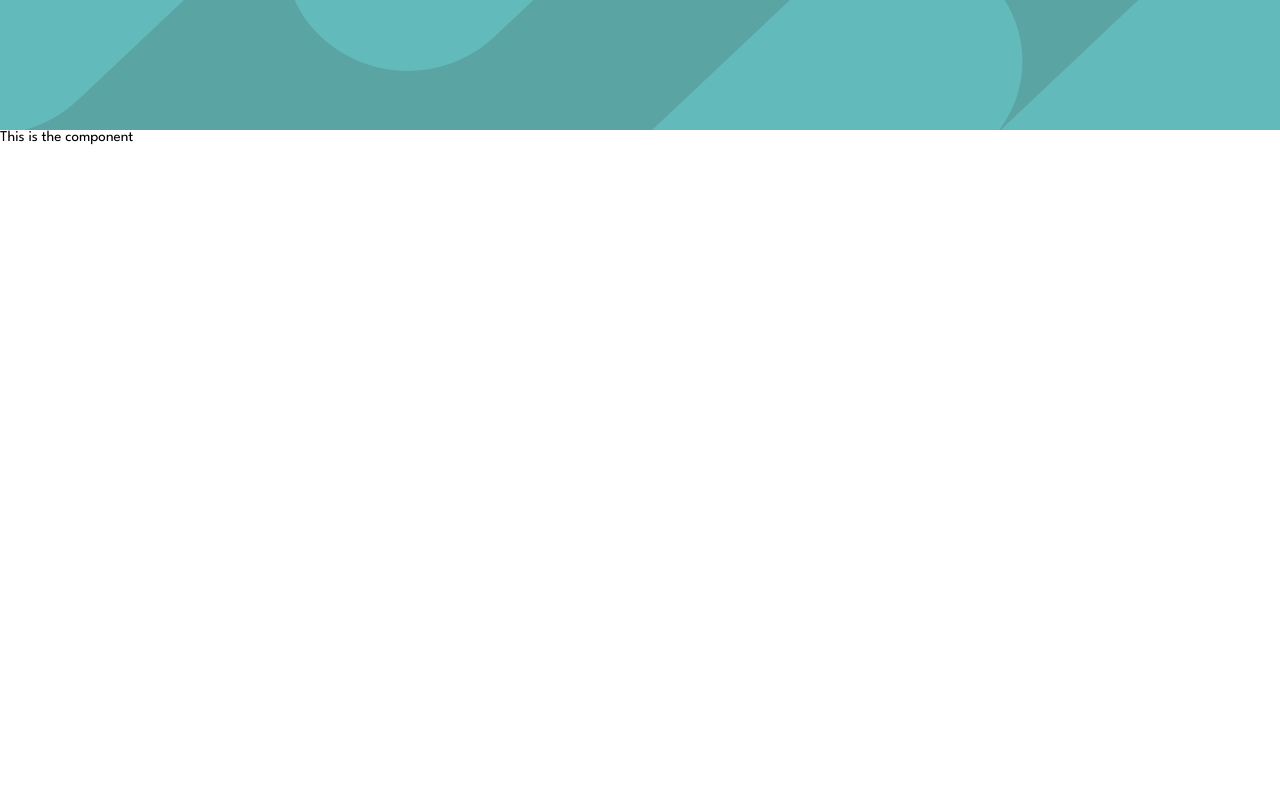
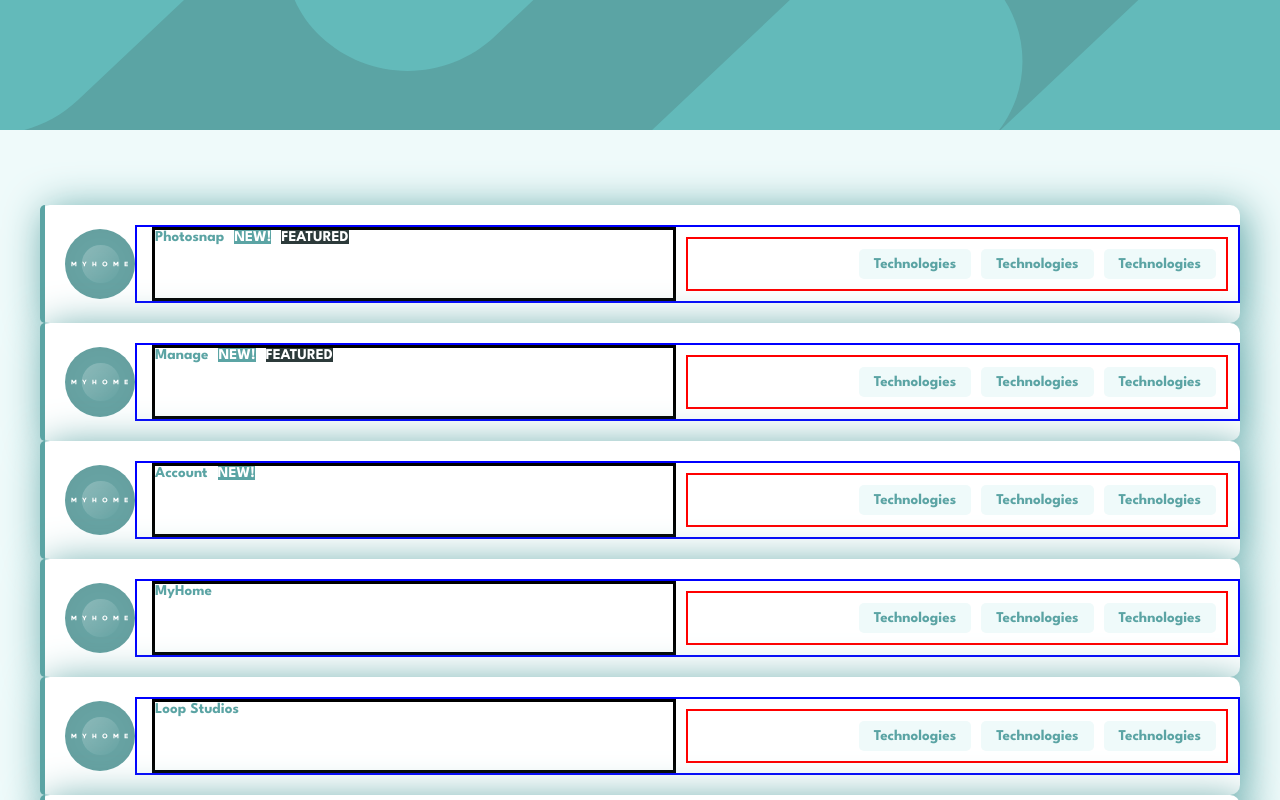
Before and after one commit to ddmihai/jobfilters, a React (Vite) app: page / in a window 1280 px wide. Shown: the top 800 px of the page. Built offline with nearby package versions, Linux system fonts and the light colour scheme.

Commit message:
added basic cards

```diff
--- a/src/App.jsx
+++ b/src/App.jsx
@@ -1,12 +1,15 @@
 import './app.scss';
 import Header from './components/Header/Header';
+import MainWrapper from './components/Main/MainWrapper';
+
+
 
 function App() {
 
   return (
     <main className='mainComponent'>
       <Header />
-      This is the component
+      <MainWrapper />
     </main>
   )
 }
--- a/src/app.scss
+++ b/src/app.scss
@@ -1,6 +1,6 @@
 // Font import
+@use './styles/variables';
 @import url('https://fonts.googleapis.com/css2?family=League+Spartan:wght@100..900&display=swap');
-
 
 // resets
 * {
@@ -15,23 +15,6 @@
 }
 
 
-
-/*
-    Variables
-        1. Primary
-        2. Background
-        3. Filter Tablets
-*/
-$DesaturatedDarkCyan: hsl(180, 29%, 50%);
-
-$LightGrayishCyan: hsl(180, 52%, 96%);
-$LightGrayishCyan:  hsl(180, 31%, 95%);
-$DarkGrayishCyan: hsl(180, 8%, 52%);
-$VeryDarkGrayishCyan: hsl(180, 14%, 20%);
-
-
-/*
-    Breakepoints
-*/
-$MobileScreen: '375px';
-$DesktopScreen: '1440px';
+body {
+    background-color: variables.$LightGrayishCyan;
+}
--- /dev/null
+++ b/src/components/CardWrapper/CardWrapper.jsx
@@ -0,0 +1,36 @@
+import styles from './CardWrapper.module.scss';
+import myHome from '../../assets/images/myhome.svg';
+
+
+const CardWrapper = ({ company }) => {
+
+    return (
+        <figure className={styles.figureJobCard}>
+            <img src={myHome} alt='company svg' width={70} height={70} />
+
+            {/* Wrapper job description and technologies tab */}
+            <aside className={styles.secondatyWrapper}>
+
+                {/* Wrapper for detials */}
+                <article className={styles.detailsWrapper}>
+                    <div className={styles.wrapperTitle}>
+                        <p className={styles.companyTitle}>{ company.company }</p>
+                        <p className={styles.companyNew}>{ company.new ? 'NEW!' : '' }</p>
+                        <p className={styles.companyTag}>{ company.featured ? 'FEATURED' : '' }</p>
+                    </div>
+
+                    {/* Ohters */}
+                </article>
+
+                {/* Wrapper for the technologies */}
+                <article className={styles.texhnologiesWrapper}>
+                    <p>Technologies</p>
+                    <p>Technologies</p>
+                    <p>Technologies</p>
+                </article>
+            </aside>
+        </figure>
+    )
+};
+
+export default CardWrapper;
--- /dev/null
+++ b/src/components/CardWrapper/CardWrapper.module.scss
@@ -0,0 +1,96 @@
+@use '../../styles/variables';
+
+
+.figureJobCard {
+    background-color: white;
+    border-radius: 10px;
+    max-width: 1200px;
+    margin: 0 auto;
+    position: relative;
+    padding: 20px 0;
+    display: flex;
+
+    // shadow
+    box-shadow: 5px 5px 40px variables.$DesaturatedDarkCyan;
+
+    &::before {
+        content: '';
+        position: absolute;
+        top: 0;
+        bottom: 0;
+        border-top-left-radius: 10px;
+        border-bottom-left-radius: 10px;
+        max-height: inherit;
+        width: 5px;
+        background-color: variables.$DesaturatedDarkCyan;
+    };
+
+    & img {
+        margin-left: 25px;
+        align-self: center;
+    }
+}
+
+
+// Secondary wrapper
+.secondatyWrapper {
+    border: 2px solid blue;
+    flex: 1;
+    display: flex;
+    flex-wrap: wrap;
+};
+
+
+.detailsWrapper {
+    border: 3px solid black;
+    flex: 1;
+    margin-left: 15px;
+
+    // manageable
+    & .wrapperTitle {
+        display: flex;
+        font-weight: bold;
+        color: variables.$DesaturatedDarkCyan;
+        gap: 10px;
+
+
+        & .companyTitle {
+
+        };
+
+        & .companyTag {
+            background: variables.$VeryDarkGrayishCyan;
+            color: white;
+        };
+
+        & .companyNew {
+            color: white;
+            background: variables.$DesaturatedDarkCyan;
+
+        };
+
+    }
+}
+
+
+// tech wrapper
+// TODO: MODIFY LATER
+.texhnologiesWrapper {
+    border: 2px solid red;
+    flex: 1;
+    display: flex;
+    align-items: center;
+    justify-content: end;
+    flex-wrap: wrap;
+    gap: 10px;
+    margin: 10px;
+    padding: 10px;
+
+    & p {
+        color: variables.$DesaturatedDarkCyan;
+        background-color: variables.$LightGrayishCyan;
+        padding: 8px 15px;
+        border-radius: 5px;
+        font-weight: bold;
+    }
+}
--- a/src/components/Header/Header.module.scss
+++ b/src/components/Header/Header.module.scss
@@ -1,4 +1,4 @@
-@use '../../app.scss';
+@use '../../styles/variables';
 
 /*
     Header component
@@ -6,7 +6,7 @@
         * Use nesting images to stile
 */
 .header {
-    background: app.$DesaturatedDarkCyan;
+    background: variables.$DesaturatedDarkCyan;
     width: 100%;
     height: 130px;
 
@@ -19,7 +19,7 @@
 
 
 
-@media only screen and (max-width: app.$MobileScreen) {
+@media only screen and (max-width: variables.$MobileScreen) {
     .header {
         & .headerImgDesktop {
             display: none;
@@ -27,7 +27,7 @@
     }
 };
 
-@media only screen and (min-width: app.$MobileScreen) {
+@media only screen and (min-width: variables.$MobileScreen) {
     .header {
         & .headerImgMobile {
             display: none;
--- /dev/null
+++ b/src/components/Main/MainWrapper.jsx
@@ -0,0 +1,21 @@
+import CardWrapper from '../CardWrapper/CardWrapper';
+import styles from './MainWrapper.module.scss';
+
+// Data import
+import jobs from '../../assets/data/data.json';
+
+
+const MainWrapper = () => {
+    return (
+      <section className={styles.mainWrapper}>
+        {
+            jobs.map((item, index) => (
+                <CardWrapper key={index} company={item} />
+            ))
+        }
+      </section>
+    )
+};
+
+
+export default MainWrapper;
--- /dev/null
+++ b/src/components/Main/MainWrapper.module.scss
@@ -0,0 +1,14 @@
+@use '../../styles/variables';
+
+
+/*
+    Wrapper component
+        Unit capped to desktop and centered
+*/
+.mainWrapper {
+    width: 100%;
+    max-width: variables.$DesktopScreen;
+    margin: 0 auto;
+    margin-top: 5rem;
+    padding: 0px 30px;
+}
--- /dev/null
+++ b/src/styles/_variables.scss
@@ -0,0 +1,20 @@
+
+/*
+    Variables
+        1. Primary
+        2. Background
+        3. Filter Tablets
+*/
+$DesaturatedDarkCyan:   hsl(180, 29%, 50%);
+
+$LightGrayishCyan:      hsl(180, 52%, 96%);
+$LightGrayishCyan2:      hsl(180, 31%, 95%);
+$DarkGrayishCyan:       hsl(180, 8%, 52%);
+$VeryDarkGrayishCyan:   hsl(180, 14%, 20%);
+
+
+/*
+    Breakepoints
+*/
+$MobileScreen: 375px;
+$DesktopScreen: 1440px;
```
Also changed, not shown: src/assets/images/myhome.svg (added), 5 other files (tests, documents, lock files or other folders).
